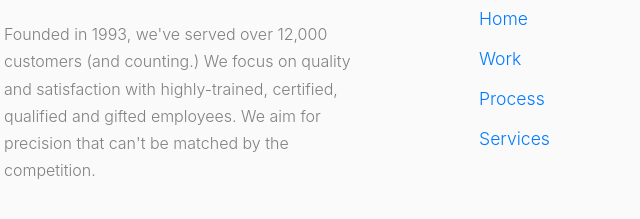
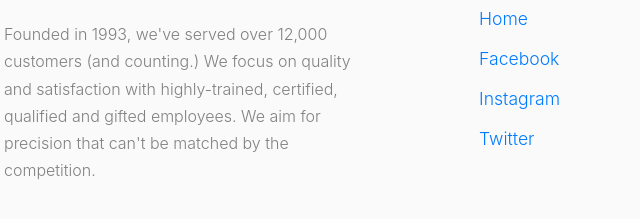
Before and after one commit to faulknerremodeling/faulknerremodeling.github.io, a plain HTML site: page index.html in a window 1280 px wide. Shown: the part 6882-7101 px from the top of the page, 81-721 px from the left. Drawn offline with Linux system fonts and the light colour scheme; files whose address does not match are found by name; a web font is replaced by a local one.

Commit message:
Update to index

```diff
--- a/index.html
+++ b/index.html
@@ -393,10 +393,10 @@
           <div class="col-md-3 ml-auto">
             <h3>Links</h3>
             <ul class="list-unstyled footer-links">
-              <li><a href="#">Home</a></li>
-              <li><a href="#">Work</a></li>
-              <li><a href="#">Process</a></li>
-              <li><a href="#">Services</a></li>
+              <li><a href="https://frc.works/">Home</a></li>
+              <li><a href="https://www.facebook.com/frcworks">Facebook</a></li>
+              <li><a href="https://www.instagram.com/frcworks ">Instagram</a></li>
+              <li><a href="https://twitter.com/frcworks">Twitter</a></li>
             </ul>
           </div>
 
```
